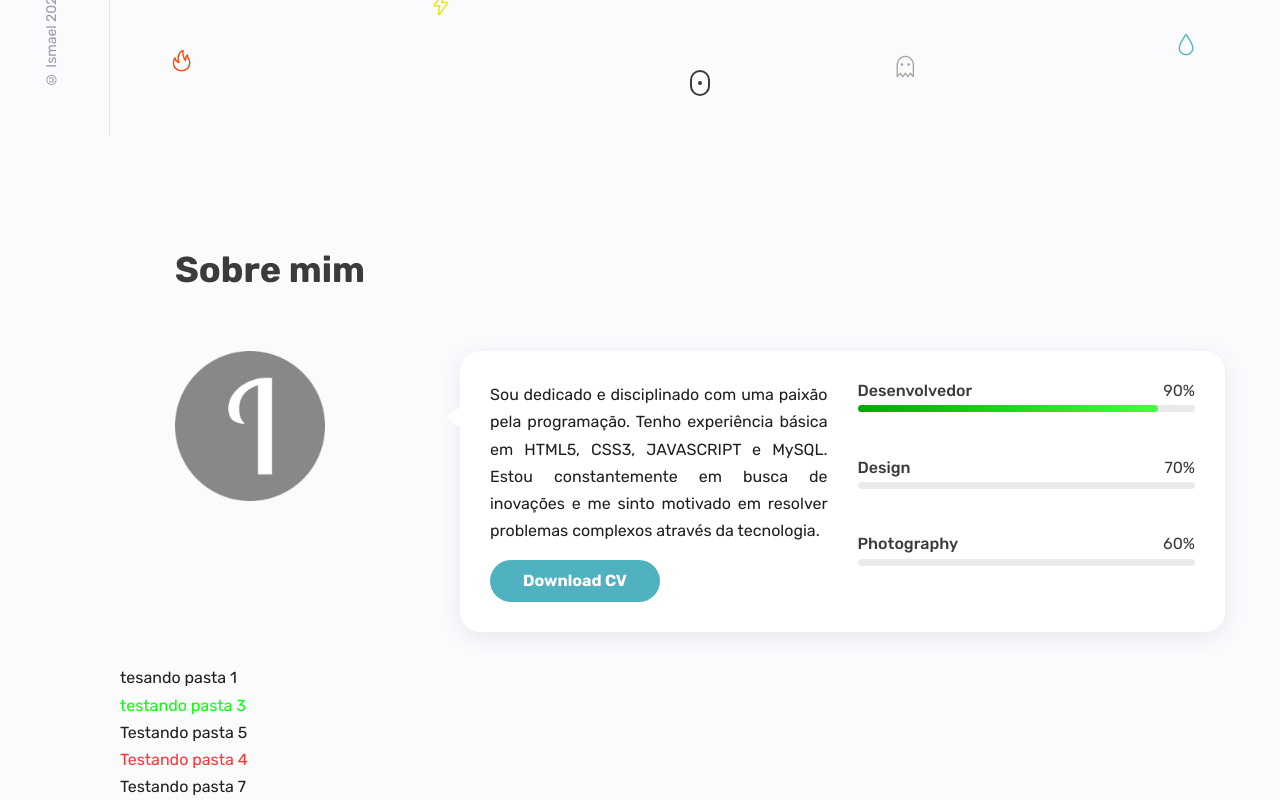
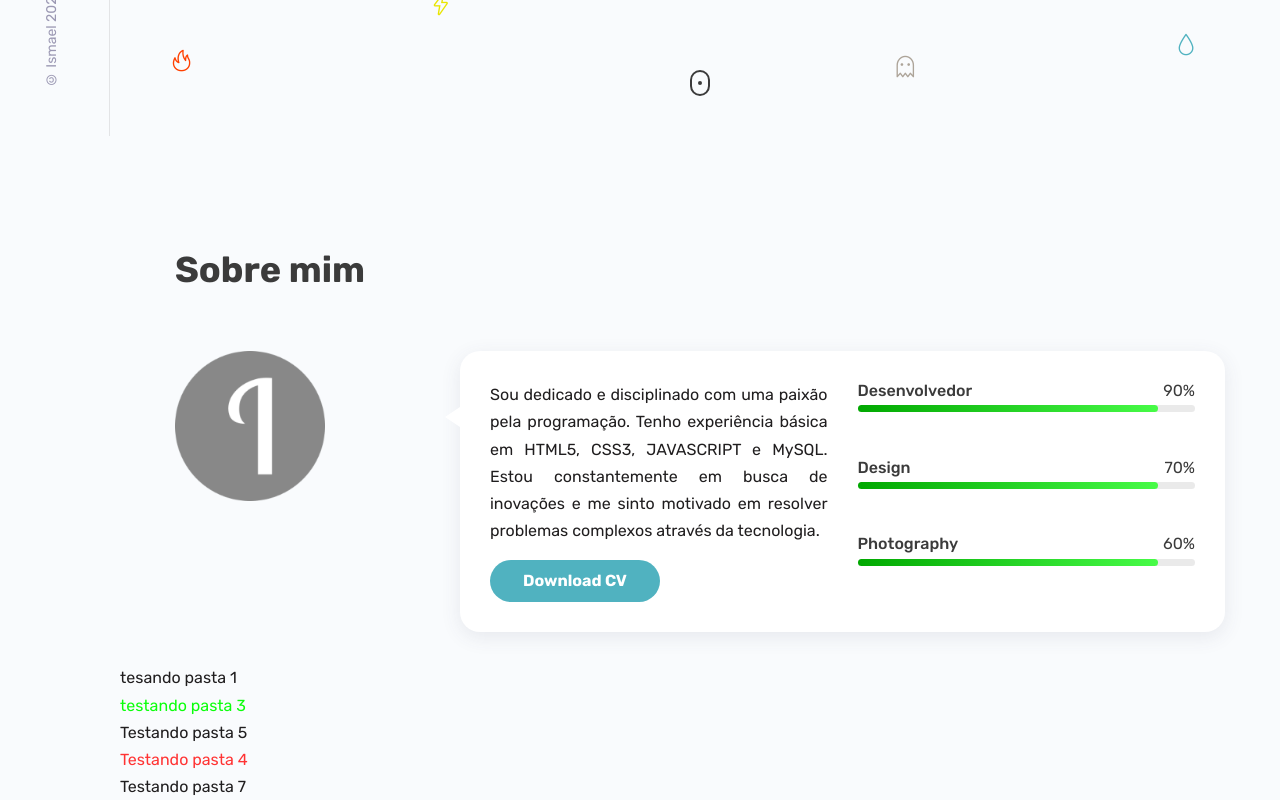
Before and after one commit to ismaelvieira12/Portifolio, a React (Vite) app: page / in a window 1280 px wide. Shown: the part 664-1464 px from the top of the page. Built offline with nearby package versions, Linux system fonts and the light colour scheme; a web font is replaced by a local one.

Commit message:
Concluindo a parte do about

```diff
--- a/src/components/about/about.css
+++ b/src/components/about/about.css
@@ -63,6 +63,14 @@
             background-image:linear-gradient(to right, rgb(1, 168, 1), rgb(71, 251, 71));
             width: 89%;
         }
+        & .ui_design{
+            background-image:linear-gradient(to right, rgb(1, 168, 1), rgb(71, 251, 71));
+            width: 89%;
+        }
+        & .protography{
+            background-image:linear-gradient(to right, rgb(1, 168, 1), rgb(71, 251, 71));
+            width: 89%;
+        }
 
     }
 }
```
